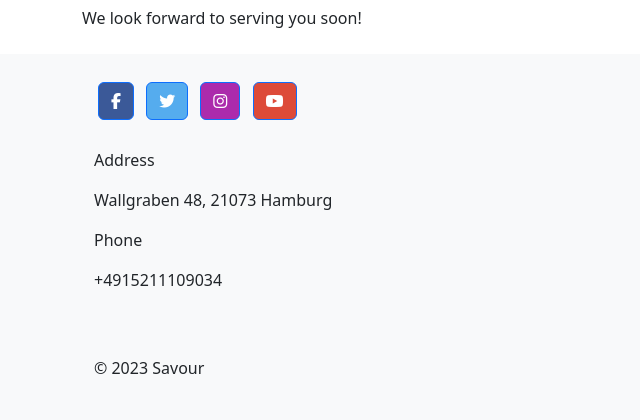
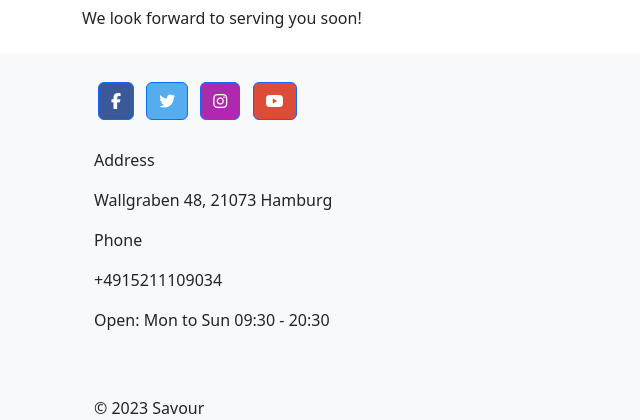
Before and after one commit to Majdi-Aref/restaurant, a Django app: page / in a window 1280 px wide. Shown: the part 914-1334 px from the top of the page, without its empty margins (0-640 px from the left). Before the commit the page ends 1288 px from the top, so only its background shows below. Run offline with Django 3.2, Linux system fonts and the light colour scheme; some libraries are stand-ins or nearby versions; some web fonts are replaced.

Commit message:
feat: add restaurant opening hours to base.html

```diff
--- a/booking/templates/base.html
+++ b/booking/templates/base.html
@@ -148,6 +148,7 @@
           <p>Wallgraben 48, 21073 Hamburg</p>
           <p>Phone</p>
           <p>+4915211109034</p>
+        <p>Open: Mon to Sun 09:30 - 20:30</p>
         </section>
         <!-- Section: Text -->
       </div>
```
